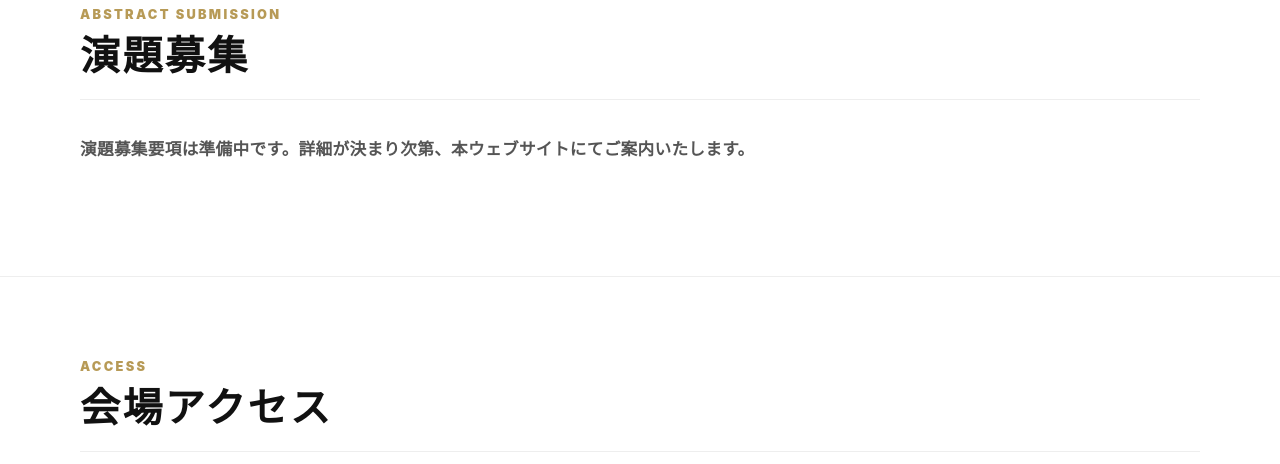
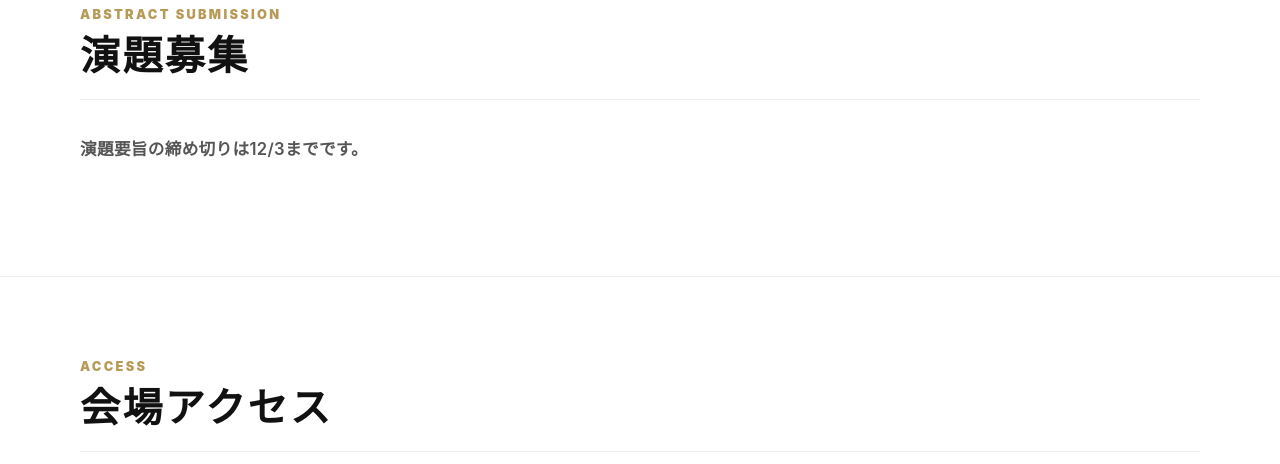
Before and after one commit to forensics-vetmed-hokudai/website, a plain HTML site: page jsct-east40.html in a window 1280 px wide. Shown: the part 3012-3476 px from the top of the page. Drawn offline with Linux system fonts and the light colour scheme.

Commit message:
Update jsct-east40.html

```diff
--- a/jsct-east40.html
+++ b/jsct-east40.html
@@ -1273,7 +1273,7 @@
         </div>
 
         <p class="abstract-intro">
-          演題募集要項は準備中です。詳細が決まり次第、本ウェブサイトにてご案内いたします。
+          演題要旨の締め切りは12/3までです。
         </p>
 
         <!-- 許可が出るまで非表示
```
